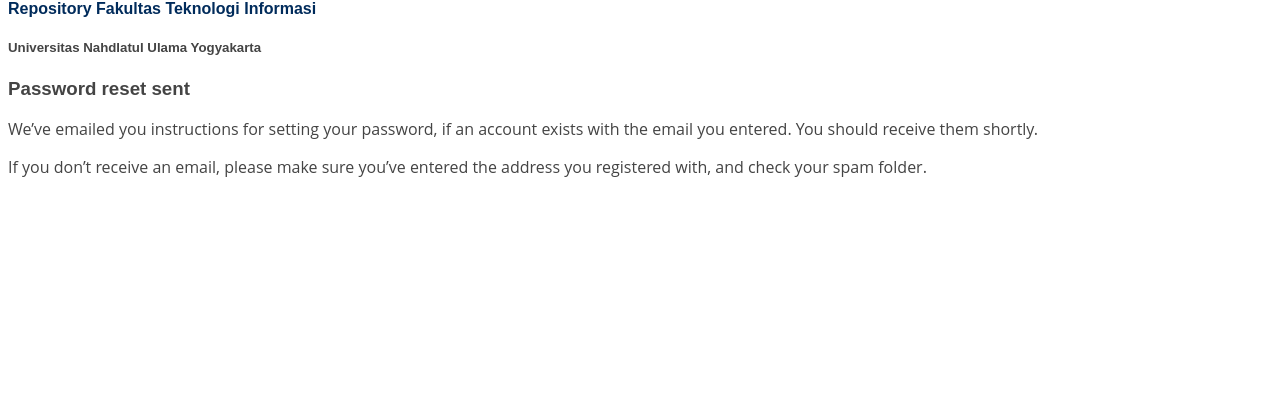
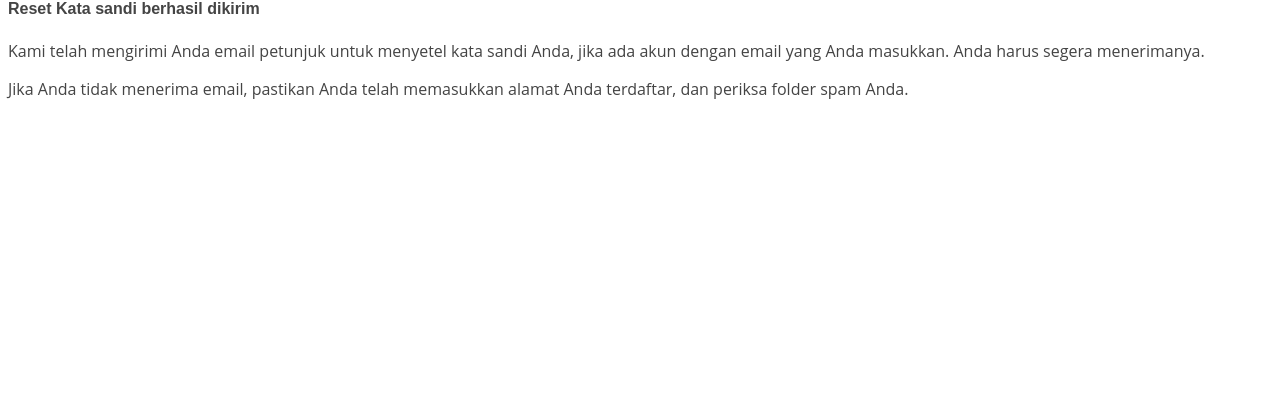
Before and after one commit to mohamad1213/repository_kampus, a Django app: template account/templates/password_reset_sent.html in a window 1280 px wide. Shown: the part 334-754 px from the top of the page. Run offline with Django 3.2, Linux system fonts and the light colour scheme; the template is opened without the code that fills it, so the values that code supplies are empty; some libraries are stand-ins or nearby versions.

Commit message:
update ui

```diff
--- a/account/templates/password_reset_form.html
+++ b/account/templates/password_reset_form.html
@@ -36,7 +36,7 @@
                                     {% include 'administration/messages.html' %}
                                     {{form|crispy}}
                                     <button type="submit"
-                                        class="btn btn-block btn-primary btn-lg font-weight-medium auth-form-btn">Reset Password</button>
+                                        class="btn btn-block btn-primary btn-lg font-weight-medium auth-form-btn">Setel Ulang Kata Sandi</button>
 
                                 </form>
                             </div>
--- a/account/templates/password_reset_sent.html
+++ b/account/templates/password_reset_sent.html
@@ -26,17 +26,11 @@
                                 <div class="row justify-content-center">
                                     <img src="{% static 'admin/inf.png' %}" alt="logo">
                                 </div>
-                                <h4 class="text-center" style="color: #002B5B">Repository Fakultas Teknologi Informasi
-                                </h4>
-                                <h5 class="text-center">Universitas Nahdlatul Ulama Yogyakarta</h5>
-                                <h3>Password reset sent</h3>
-
-                                <p>We’ve emailed you instructions for setting your password, if an account exists with
-                                    the email you entered. You should receive them shortly.</p>
-
-
-                                <p>If you don’t receive an email, please make sure you’ve entered the address you
-                                    registered with, and check your spam folder.</p>
+                                <h4 class="text-center mb-4">Reset Kata sandi berhasil dikirim</h4>
+                                <p class="text-justify">Kami telah mengirimi Anda email petunjuk untuk menyetel kata sandi Anda, jika ada akun dengan
+                                    email yang Anda masukkan. Anda harus segera menerimanya.</p>
+                                <p class="text-justify" >Jika Anda tidak menerima email, pastikan Anda telah memasukkan alamat Anda
+                                    terdaftar, dan periksa folder spam Anda.</p>
 
                             </div>
                         </div>
```
Also changed, not shown: account/templates/password_reset_done.html (+54 -3 lines).
